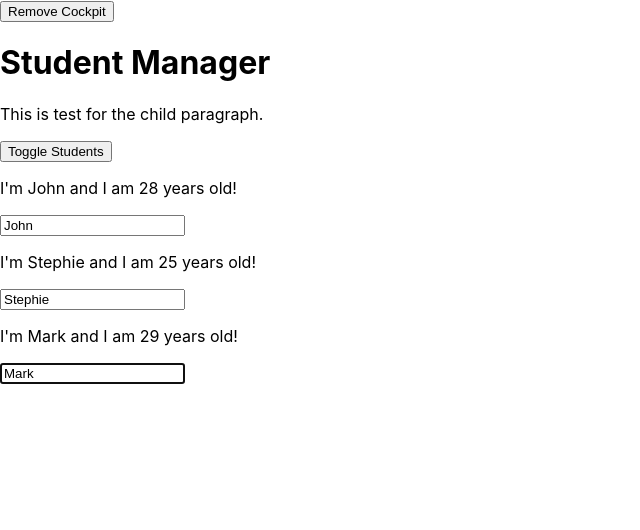
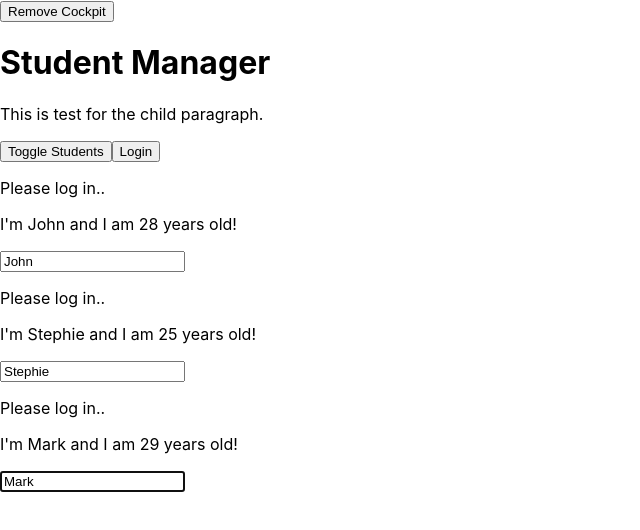
Before and after one commit to sun34133/react-study, a React app: page / in a window 1280 px wide. Shown: the top 530 px of the page, without its empty margins (0-640 px from the left). Built offline with nearby package versions, Linux system fonts and the light colour scheme.

Commit message:
passing props acress components
passing props acress components

```diff
--- a/src/components/Cockpit/Cockpit.js
+++ b/src/components/Cockpit/Cockpit.js
@@ -49,6 +49,7 @@ const Cockpit = props => {
       <button ref={toggleBtnRef} className={btnClass} onClick={props.clicked}>
         Toggle Students
       </button>
+      <button onClick={props.login}>Login</button>
     </div>
   );
 };
--- a/src/components/Students/Student/Student.js
+++ b/src/components/Students/Student/Student.js
@@ -6,7 +6,6 @@ import withClass from "../../../hoc/WithClass";
 import classes from "./Student.css";
 
 class Student extends Component {
-
   constructor(props) {
     super(props);
     this.inputElementRef = React.createRef();
@@ -21,6 +20,7 @@ class Student extends Component {
     console.log("[Student.js] rendering....");
     return (
       <Aux>
+        {this.props.isAuth ? <p>Authenticated!!</p> : <p>Please log in..</p>}
         <p onClick={this.props.click}>
           I'm {this.props.name} and I am {this.props.age} years old!
         </p>
--- a/src/components/Students/Students.js
+++ b/src/components/Students/Students.js
@@ -49,6 +49,7 @@ class Students extends PureComponent {
           key={student.id}
           click={() => this.props.clicked(index)}
           updated={event => this.props.updated(event, student.id)}
+          isAuth={this.props.isAuthenticated}
         />
       );
     });
--- a/src/containers/App.js
+++ b/src/containers/App.js
@@ -21,7 +21,8 @@ class App extends Component {
     otherState: "some other value",
     showStudents: false,
     showCockpit: true,
-    changeCounter: 0
+    changeCounter: 0,
+    isAuthenticated: false
   };
 
   static getDerivedStateFromProps(props, state) {
@@ -86,6 +87,10 @@ class App extends Component {
     this.setState({ students: students });
   };
 
+  loginHandler = () => {
+    this.setState({ isAuthenticated: true });
+  };
+
   render() {
     console.log("[App.js] render");
     let students = null;
@@ -95,6 +100,7 @@ class App extends Component {
           students={this.state.students}
           clicked={this.deleteStudentHandler}
           updated={this.updateNameHandler}
+          isAuthenticated={this.state.isAuthenticated}
         />
       );
     }
@@ -114,6 +120,7 @@ class App extends Component {
             showStudents={this.state.showStudents}
             students={this.state.students}
             clicked={this.toggleStudentsHandler}
+            login={this.loginHandler}
           />
         ) : null}
         {students}
```
